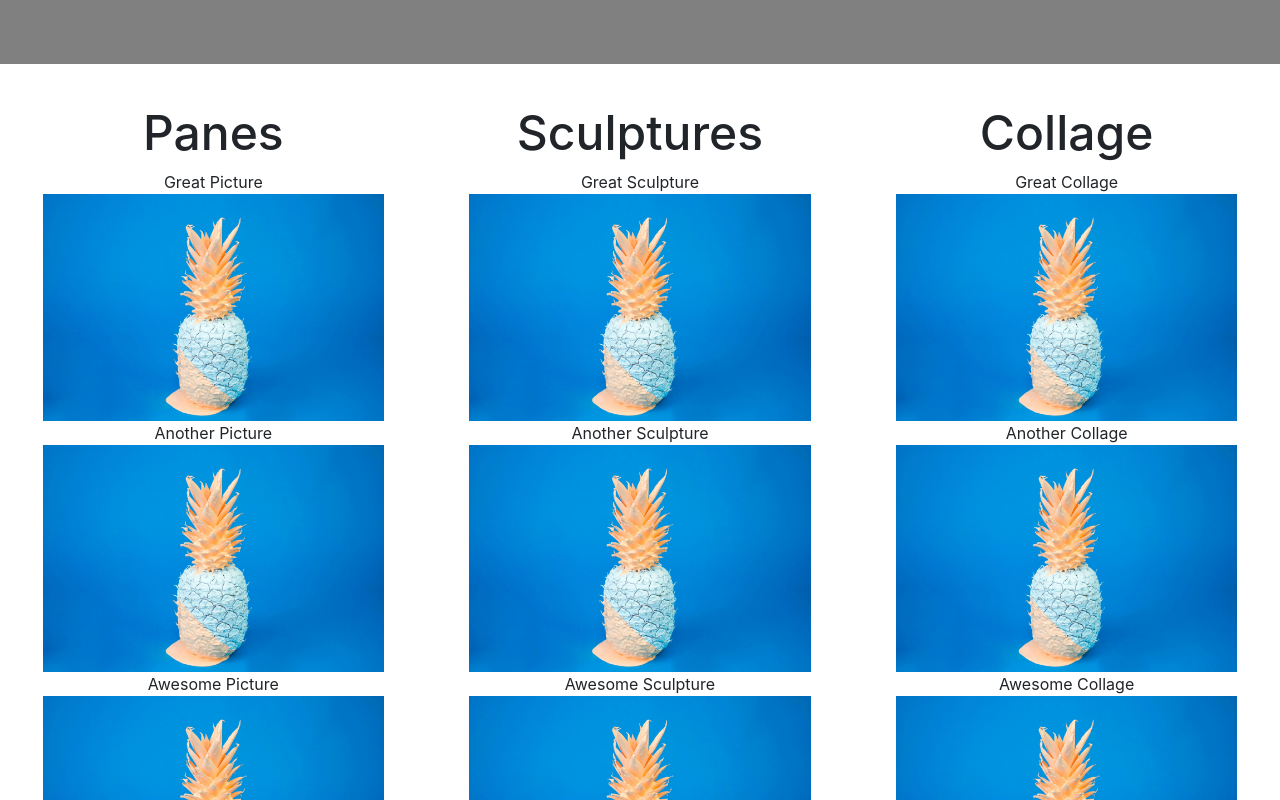
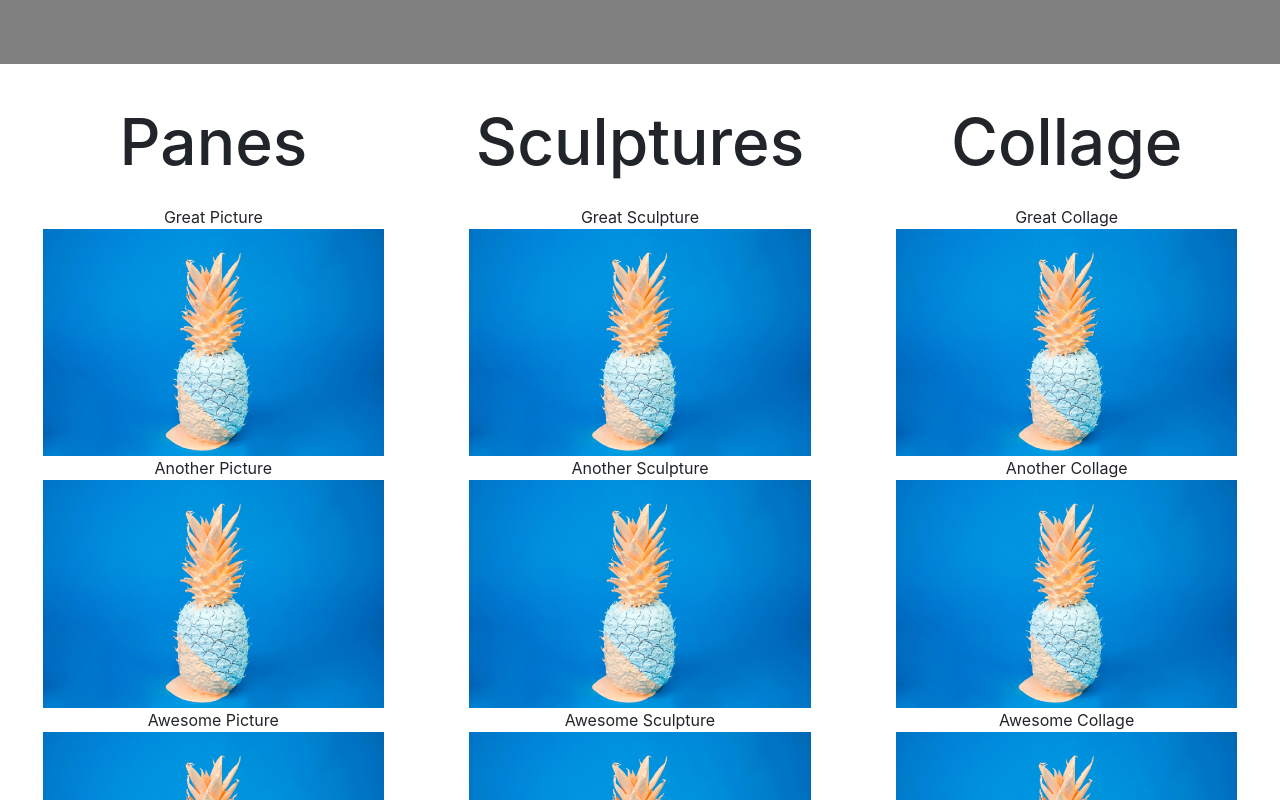
Before and after one commit to nkoev/Art-Shop, an Angular app in the folder client/: page /gallery in a window 1280 px wide. Built offline with nearby package versions, Linux system fonts and the light colour scheme.

Commit message:
"item-box implemented"

```diff
--- a/client/src/app/modules/gallery/components/gallery-page/gallery-page.component.html
+++ b/client/src/app/modules/gallery/components/gallery-page/gallery-page.component.html
@@ -1,29 +1,26 @@
 <div class="row main">
   <div class="col-sm-4 category">
-    <h1>Panes</h1>
+    <div class="title">
+      <h1>Panes</h1>
+    </div>
     <div class="row" *ngFor="let pane of panes">
-      {{ pane.name }}
-      <div class="row">
-        <img [src]="pane.image" class="item-image" />
-      </div>
+      <app-item-box [item]="pane"></app-item-box>
     </div>
   </div>
   <div class="col-sm-4 category">
-    <h1>Sculptures</h1>
+    <div class="title">
+      <h1>Sculptures</h1>
+    </div>
     <div class="row" *ngFor="let sculp of sculptures">
-      {{ sculp.name }}
-      <div class="row">
-        <img [src]="sculp.image" class="item-image" />
-      </div>
+      <app-item-box [item]="sculp"></app-item-box>
     </div>
   </div>
   <div class="col-sm-4 category">
-    <h1>Collage</h1>
+    <div class="title">
+      <h1>Collage</h1>
+    </div>
     <div class="row" *ngFor="let collage of collages">
-      {{ collage.name }}
-      <div class="row">
-        <img [src]="collage.image" class="item-image" />
-      </div>
+      <app-item-box [item]="collage"></app-item-box>
     </div>
   </div>
 </div>
--- a/client/src/app/modules/gallery/components/gallery-page/gallery-page.component.sass
+++ b/client/src/app/modules/gallery/components/gallery-page/gallery-page.component.sass
@@ -1,5 +1,10 @@
 h1
-  font-size: 3rem
+  font-size: 15vw
+
+.title
+  top: 0
+  background-color: white
+  padding-bottom: 2vh
 
 .category
   text-align: center
@@ -21,7 +26,11 @@ h1
 .item-image
   width: 80%
 
-@media screen and ( min-width: 768px )
+@media screen and ( min-width: 578px )
+  h1
+    font-size: 5vw
+  .title
+    position: sticky
   .category
     height: 87vh
     overflow: auto
--- a/client/src/app/modules/gallery/components/item-box/item-box.component.html
+++ b/client/src/app/modules/gallery/components/item-box/item-box.component.html
@@ -1 +1,6 @@
-<p>item-box works!</p>
+<div class="box">
+  {{ item.name }}
+  <div class="row">
+    <img [src]="item.image" class="item-image" />
+  </div>
+</div>
--- a/client/src/app/modules/gallery/components/item-box/item-box.component.sass
+++ b/client/src/app/modules/gallery/components/item-box/item-box.component.sass
@@ -0,0 +1,7 @@
+.row
+  width: 100%
+  margin: 0
+  justify-content: center
+
+.item-image
+  width: 80%
--- a/client/src/app/modules/gallery/components/item-box/item-box.component.ts
+++ b/client/src/app/modules/gallery/components/item-box/item-box.component.ts
@@ -1,15 +1,14 @@
-import { Component, OnInit } from '@angular/core';
+import { Component, OnInit, Input } from '@angular/core';
+import { Item } from 'src/app/models/item';
 
 @Component({
   selector: 'app-item-box',
   templateUrl: './item-box.component.html',
-  styleUrls: ['./item-box.component.sass']
+  styleUrls: ['./item-box.component.sass'],
 })
 export class ItemBoxComponent implements OnInit {
+  @Input() item: Item;
+  constructor() {}
 
-  constructor() { }
-
-  ngOnInit(): void {
-  }
-
+  ngOnInit(): void {}
 }
```
